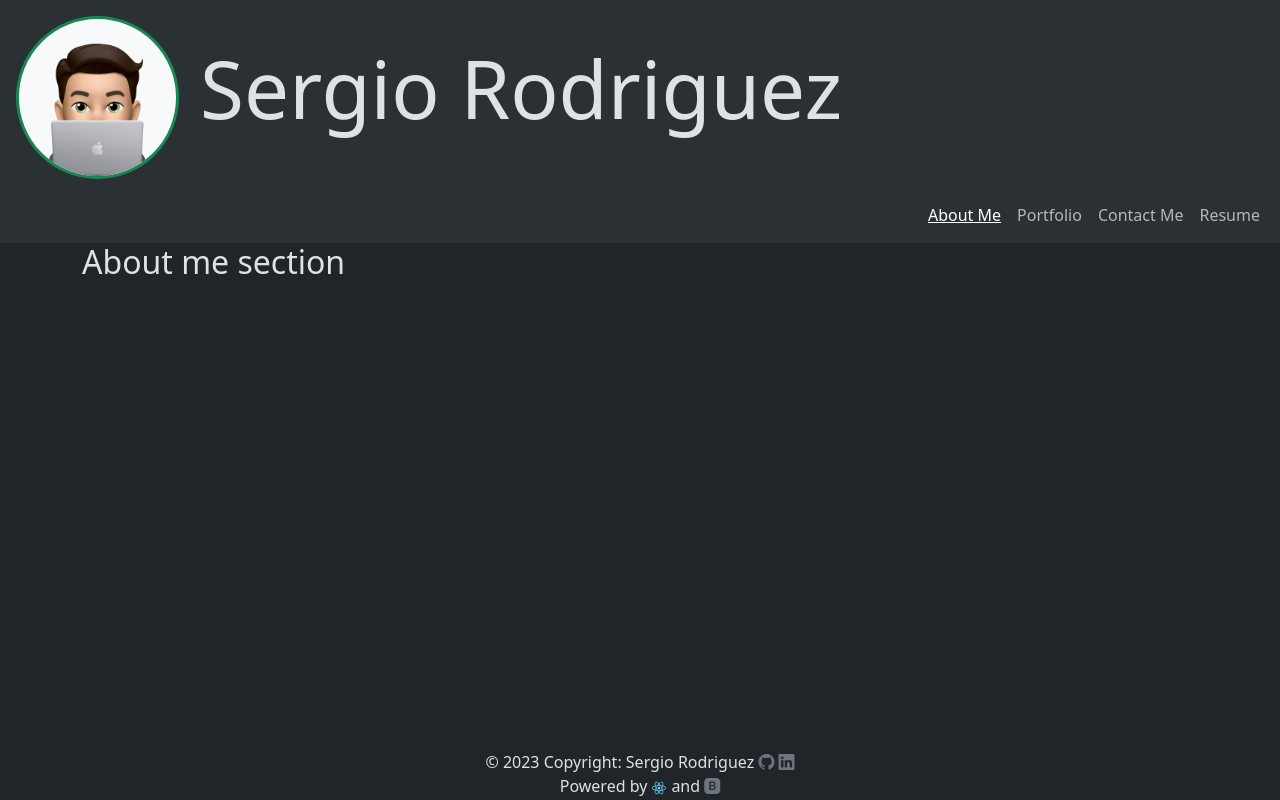
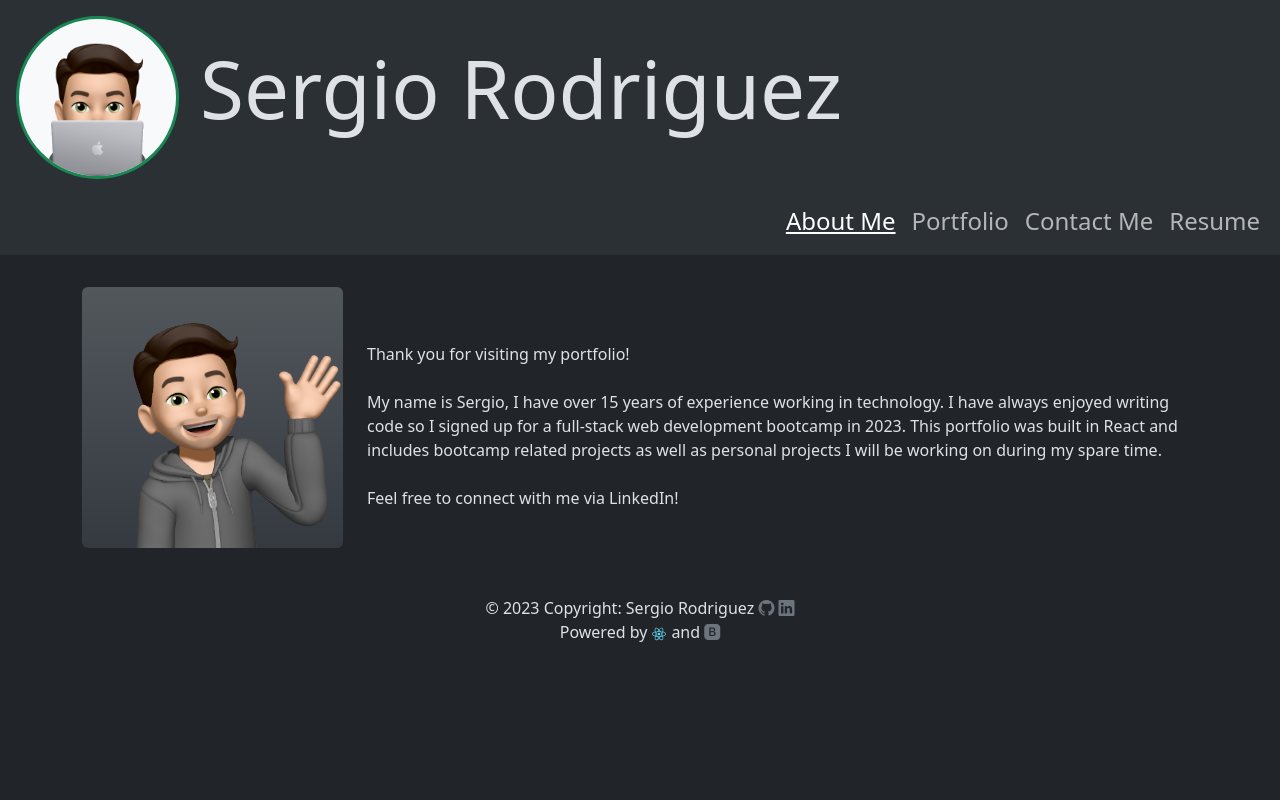
Before and after one commit to sergiorodriguezdev/chl-19-react-portfolio, a React (Create React App) app: page / in a window 1280 px wide. Built offline with nearby package versions, Linux system fonts and the light colour scheme.

Commit message:
Add About Me page.

```diff
--- a/src/components/AboutMe.js
+++ b/src/components/AboutMe.js
@@ -3,7 +3,30 @@ import avatar from "../assets/avatars/avatar-aboutme.png";
 
 function AboutMe(props) {
   return (
-    <h2>About me section</h2>
+    <div className="row">
+      <div className="col-12 col-lg-3 d-flex flex-column flex-wrap justify-content-center align-items-center my-3">
+        <figure className="figure">
+          <img
+            src={avatar}
+            className="img-fluid rounded m-auto bg-body-secondary bg-gradient"
+            alt=""
+          />
+        </figure>
+      </div>
+      <div className="col-12 col-lg-9 my-auto">
+        Thank you for visiting my portfolio!
+        <br />
+        <br />
+        My name is Sergio, I have over 15 years of experience working in
+        technology. I have always enjoyed writing code so I signed up for a
+        full-stack web development bootcamp in 2023. This portfolio was built in
+        React and includes bootcamp related projects as well as personal
+        projects I will be working on during my spare time.
+        <br />
+        <br />
+        Feel free to connect with me via LinkedIn!
+      </div>
+    </div>
   );
 }
 
--- a/src/components/Footer.js
+++ b/src/components/Footer.js
@@ -10,7 +10,8 @@ function Footer(props) {
   };
 
   return (
-    <footer className="fixed-bottom text-center">
+    // <footer className="fixed-bottom text-center">
+    <footer className="mt-3 text-center">
       <div>
         <span>© {new Date().getFullYear()} Copyright: Sergio Rodriguez </span>
         <a className="link-secondary link-underline-opacity-0" href="https://github.com/sergiorodriguezdev" target="_blank" rel="noreferrer">
--- a/src/components/Nav.js
+++ b/src/components/Nav.js
@@ -46,8 +46,8 @@ function Nav({ currentPage, setCurrentPage }) {
             <button
               className={
                 currentPage === "aboutme"
-                  ? "text-decoration-underline nav-link active"
-                  : "nav-link"
+                ? "text-decoration-underline nav-link fs-4 active"
+                : "nav-link fs-4"
               }
               type="button"
               onClick={clickNavLink}
@@ -57,8 +57,8 @@ function Nav({ currentPage, setCurrentPage }) {
             <button
               className={
                 currentPage === "portfolio"
-                  ? "text-decoration-underline nav-link active"
-                  : "nav-link"
+                ? "text-decoration-underline nav-link fs-4 active"
+                : "nav-link fs-4"
               }
               type="button"
               onClick={clickNavLink}
@@ -69,8 +69,8 @@ function Nav({ currentPage, setCurrentPage }) {
             <button
               className={
                 currentPage === "contact"
-                  ? "text-decoration-underline nav-link active"
-                  : "nav-link"
+                ? "text-decoration-underline nav-link fs-4 active"
+                : "nav-link fs-4"
               }
               type="button"
               onClick={clickNavLink}
@@ -81,8 +81,8 @@ function Nav({ currentPage, setCurrentPage }) {
             <button
               className={
                 currentPage === "resume"
-                  ? "text-decoration-underline nav-link active"
-                  : "nav-link"
+                  ? "text-decoration-underline nav-link fs-4 active"
+                  : "nav-link fs-4"
               }
               type="button"
               onClick={clickNavLink}
--- a/src/components/Page.js
+++ b/src/components/Page.js
@@ -25,7 +25,7 @@ function Page({ currentPage }) {
     }
   };
 
-  return <div>{renderPage()}</div>;
+  return <div className="mt-3">{renderPage()}</div>;
 }
 
 export default Page;
```
